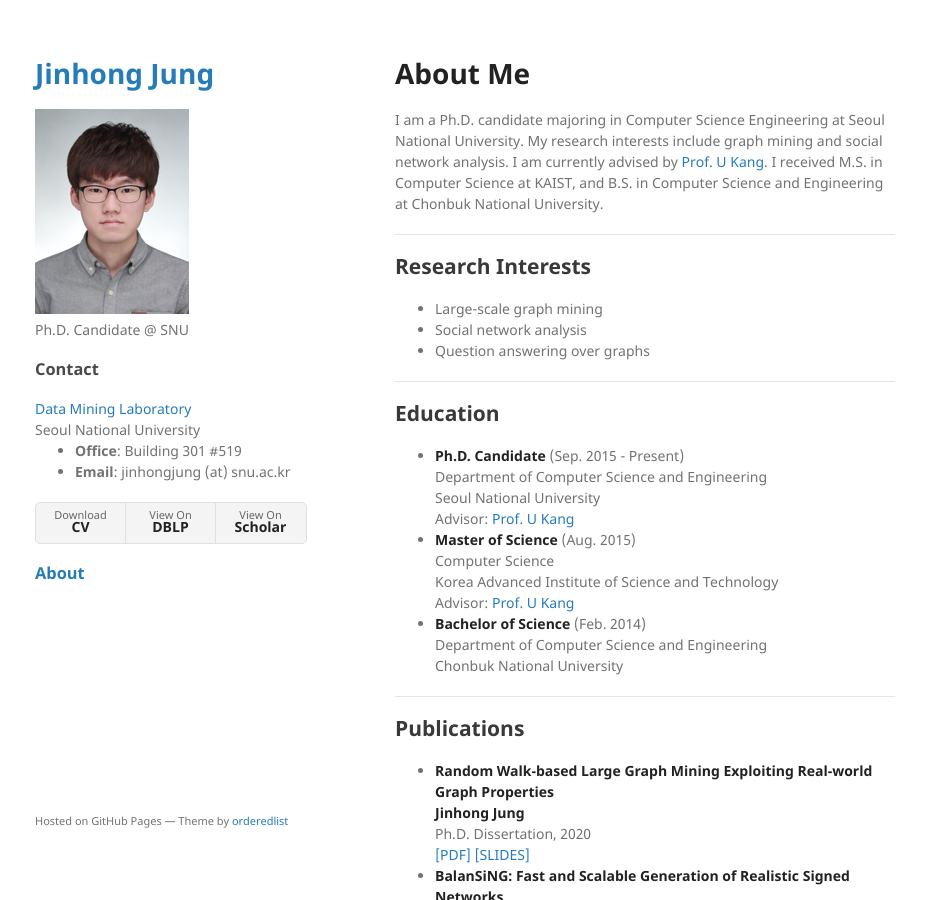
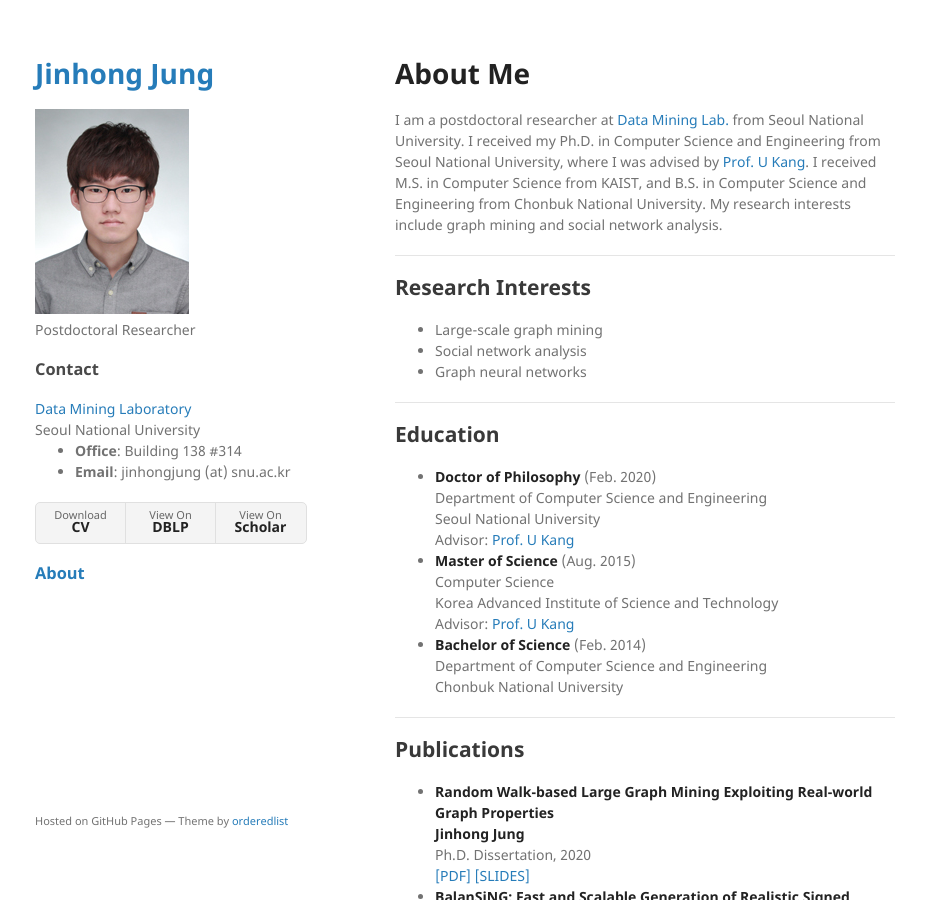
Before and after one commit to jinhongjung/jinhongjung.github.io, a Jekyll site: the page built from index.md, in a window 1280 px wide and 900 px high. Shown: the whole window, without its empty margins (175-1101 px from the left). Built offline with Jekyll 4.4.1, drawn with Linux system fonts in a browser that asks for light colours; our own code applies the rules of GitHub Pages for plain Markdown files.

Commit message:
modify files

```diff
--- a/_config.yml
+++ b/_config.yml
@@ -1,6 +1,6 @@
 title: Jinhong Jung
 logo: /assets/img/jinhongjung.png
-description: Ph.D. Candidate @ SNU
+description: Postdoctoral Researcher
 show_downloads: true
 google_analytics:
 theme: jekyll-theme-minimal
--- a/_layouts/default.html
+++ b/_layouts/default.html
@@ -44,7 +44,7 @@
 		<a href="https://datalab.snu.ac.kr">Data Mining Laboratory</a></br>
 		Seoul National University</br>
 		<ul>
-			<li><b>Office</b>: Building 301 #519 </li>
+			<li><b>Office</b>: Building 138 #314 </li>
 			<li><b>Email</b>: jinhongjung (at) snu.ac.kr </li>
 		</ul>
 
--- a/index.md
+++ b/index.md
@@ -3,10 +3,11 @@ layout: default
 ---
 
 # About Me
-I am a Ph.D. candidate majoring in Computer Science Engineering at Seoul National University.
+I am a postdoctoral researcher at [Data Mining Lab.](https://datalab.snu.ac.kr) from Seoul National University.
+I received my Ph.D. in Computer Science and Engineering from Seoul National University,
+where I was advised by [Prof. U Kang](https://datalab.snu.ac.kr/~ukang/).
+I received M.S. in Computer Science from KAIST, and B.S. in Computer Science and Engineering from Chonbuk National University.
 My research interests include graph mining and social network analysis.
-I am currently advised by [Prof. U Kang](https://datalab.snu.ac.kr/~ukang/).
-I received M.S. in Computer Science at KAIST, and B.S. in Computer Science and Engineering at Chonbuk National University.
 
 
 
@@ -15,12 +16,12 @@ I received M.S. in Computer Science at KAIST, and B.S. in Computer Science and E
 ## Research Interests
 * Large-scale graph mining
 * Social network analysis
-* Question answering over graphs
+* Graph neural networks
 
 * * *
 
 ## Education
-* **Ph.D. Candidate** (Sep. 2015 - Present) \\
+* **Doctor of Philosophy** (Feb. 2020) \\
   Department of Computer Science and Engineering  \\
   Seoul National University \\
   Advisor: [Prof. U Kang](https://datalab.snu.ac.kr/~ukang/)
@@ -39,7 +40,7 @@ I received M.S. in Computer Science at KAIST, and B.S. in Computer Science and E
 * **Random Walk-based Large Graph Mining Exploiting Real-world Graph Properties** \\
   **Jinhong Jung** \\
   Ph.D. Dissertation, 2020 \\
-  [[PDF]]()
+  [[PDF]](https://jinhongjung.github.io/assets/papers/thesis.pdf)
   [[SLIDES]]()
 * **BalanSiNG: Fast and Scalable Generation of Realistic Signed Networks** \\
   **Jinhong Jung**, Ha-Myung Park, and U Kang \\
```
